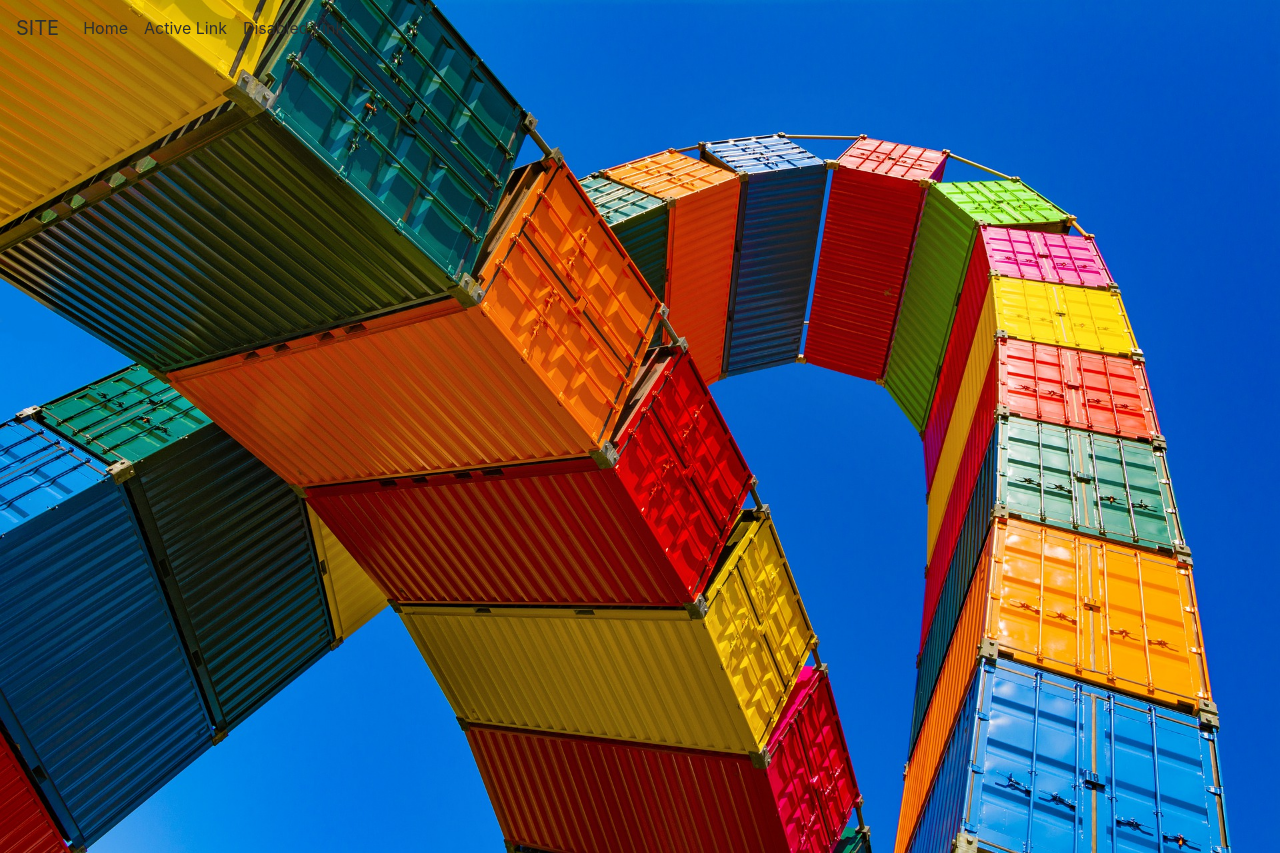
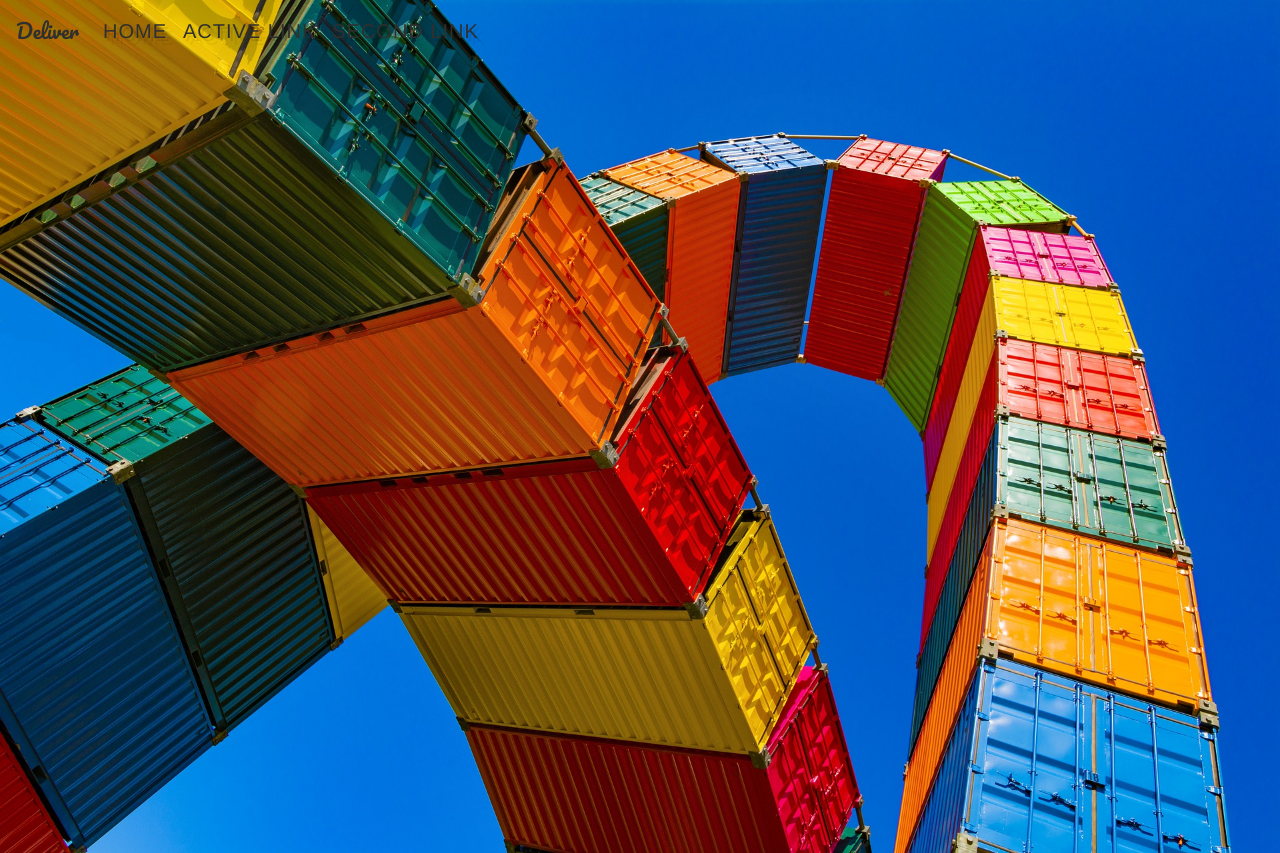
Before and after one commit to HellBlazer616/design-work-delivery, a plain HTML site: page index.html in a window 1280 px wide. Shown: the top 853 px of the page. Drawn offline with nearby package versions, Linux system fonts and the light colour scheme; some packages are replaced by stand-ins of ours; a script that the page names is missing; a web font is replaced by a local one.

Commit message:
Nav Animation Added

```diff
--- a/index.html
+++ b/index.html
@@ -11,12 +11,13 @@
     <link rel="stylesheet" href="http://maxcdn.bootstrapcdn.com/font-awesome/4.2.0/css/font-awesome.min.css">
     <link href="https://fonts.googleapis.com/css?family=Caveat|Courgette|Great+Vibes&display=swap" rel="stylesheet">
     <link href="https://fonts.googleapis.com/css?family=Yanone+Kaffeesatz" rel="stylesheet">
+    <link href="https://fonts.googleapis.com/css?family=Pacifico&display=swap" rel="stylesheet">
     <link href='http://fonts.googleapis.com/css?family=Just+Another+Hand' rel='stylesheet' type='text/css'>
 </head>
 <body>
     <section>
         <nav class="navbar navbar-expand-md navbar-dark fixed-top fixedElement">
-            <a class="navbar-brand" href="#">SITE</a>
+            <a class="navbar-brand logo-size" href="#">Deliver</a>
             <button class="navbar-toggler custom-toggler" type="button" data-toggle="collapse" data-target="#navbarCollapse" aria-controls="navbarCollapse" aria-expanded="false" aria-label="Toggle navigation">
                 <span class="navbar-toggler-icon"></span>
             </button>
@@ -29,7 +30,7 @@
                         <a class="nav-link" href="#">Active Link</a>
                     </li>
                     <li class="nav-item">
-                        <a class="nav-link disabled" href="#">Disabled Link</a>
+                        <a class="nav-link" href="#">Second Link</a>
                     </li>
                 </ul>
             </div>
--- a/style.css
+++ b/style.css
@@ -243,3 +243,35 @@ html {
 @media (min-width: 992px) {}
 
 @media (min-width: 1200px) {}
+
+.navbar .navbar-nav .nav-link:focus,
+.navbar .navbar-nav .nav-link {
+  /* color: #d6f202; */
+  /*color for brocoli */
+
+  color: #2f2f2f !important;
+  font-size: 20px;
+  font-family: 'Just Another Hand', Helvetica, sans-serif;
+  text-shadow: 3px 3px 0px rgba(0, 0, 0, 0.1), 7px 7px 0px rgba(0, 0, 0, 0.05);
+  font-weight: 390;
+  text-transform: uppercase;
+  letter-spacing: 1px;
+  text-decoration: none;
+  right: 0;
+}
+
+.navbar .navbar-nav .nav-link:focus,
+.navbar .navbar-nav .nav-link:hover {
+  /* color: #97aa03; */
+  /*color for brocoli */
+  color: #d6f202 !important;
+  font-size: 23px;
+  -webkit-transition: font-size .3s;
+  /* Safari */
+  transition: font-size .3s;
+}
+
+.navbar-brand {
+  font-family: 'Pacifico', cursive !important;
+
+}
```
Also changed, not shown: rocket-ship-logo.jpg (added), rocket-ship-logoa.jpg (added).
